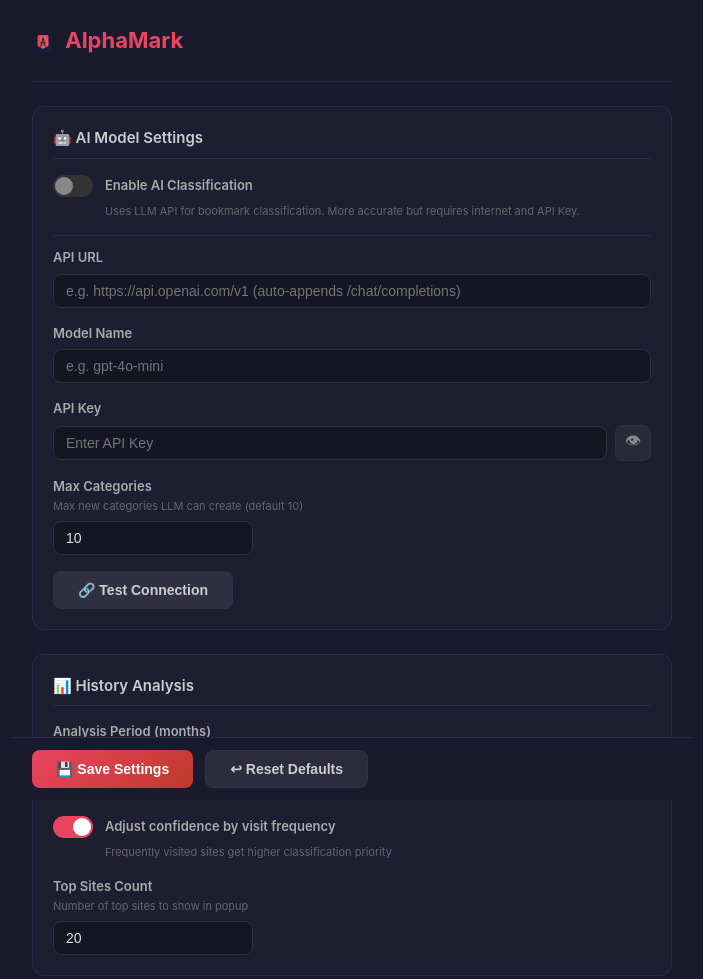
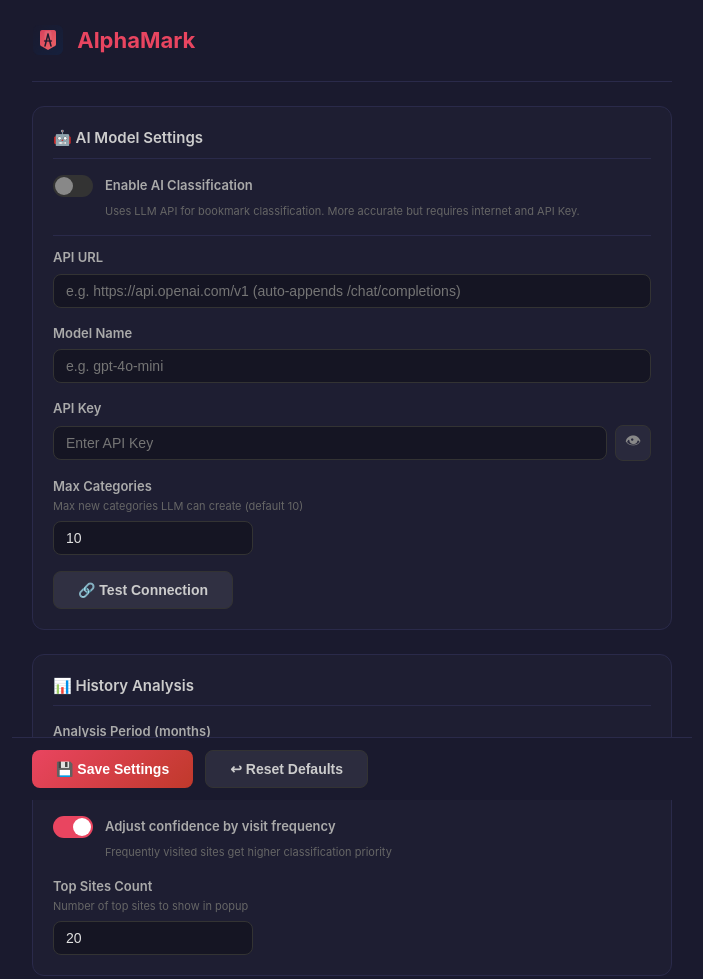
Before and after one commit to cheneydc/AlphaMark, a website with bundled scripts: page options.html in a window 1280 px wide. Shown: the top 979 px of the page, without its empty margins (288-991 px from the left). Built offline with nearby package versions, Linux system fonts and the light colour scheme; some packages are replaced by stand-ins of ours; no server answers.

Commit message:
ui: increase header logo size (28px popup, 32px options)

```diff
--- a/options.css
+++ b/options.css
@@ -31,11 +31,11 @@
 }
 
 .logo-icon {
-  width: 22px;
-  height: 22px;
-  vertical-align: -5px;
-  margin-right: 6px;
-  border-radius: 4px;
+  width: 32px;
+  height: 32px;
+  vertical-align: -8px;
+  margin-right: 8px;
+  border-radius: 5px;
 }
 
 .main {
--- a/popup.css
+++ b/popup.css
@@ -53,10 +53,10 @@
 }
 
 .logo-icon {
-  width: 20px;
-  height: 20px;
-  vertical-align: -4px;
-  margin-right: 5px;
+  width: 28px;
+  height: 28px;
+  vertical-align: -7px;
+  margin-right: 6px;
   border-radius: 4px;
 }
 
```
